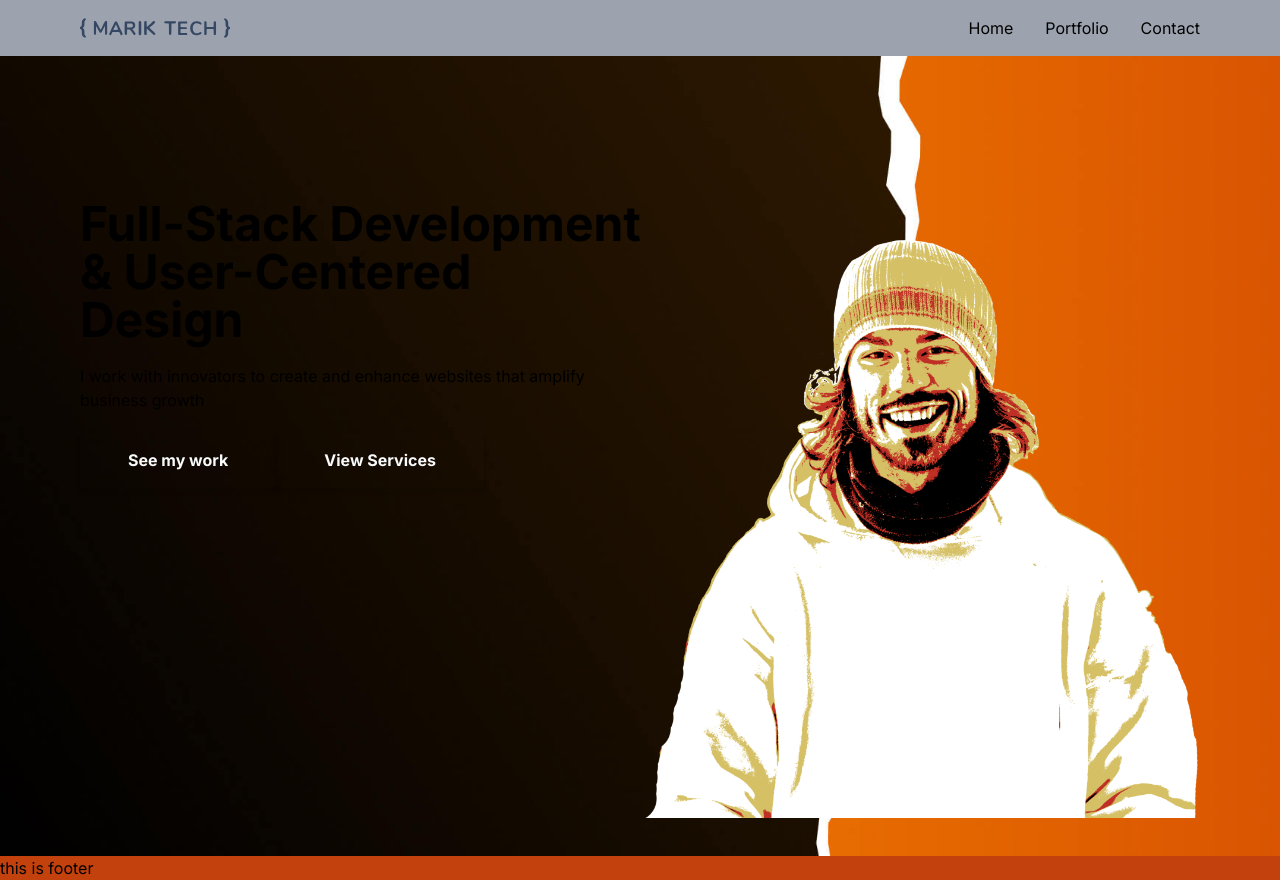
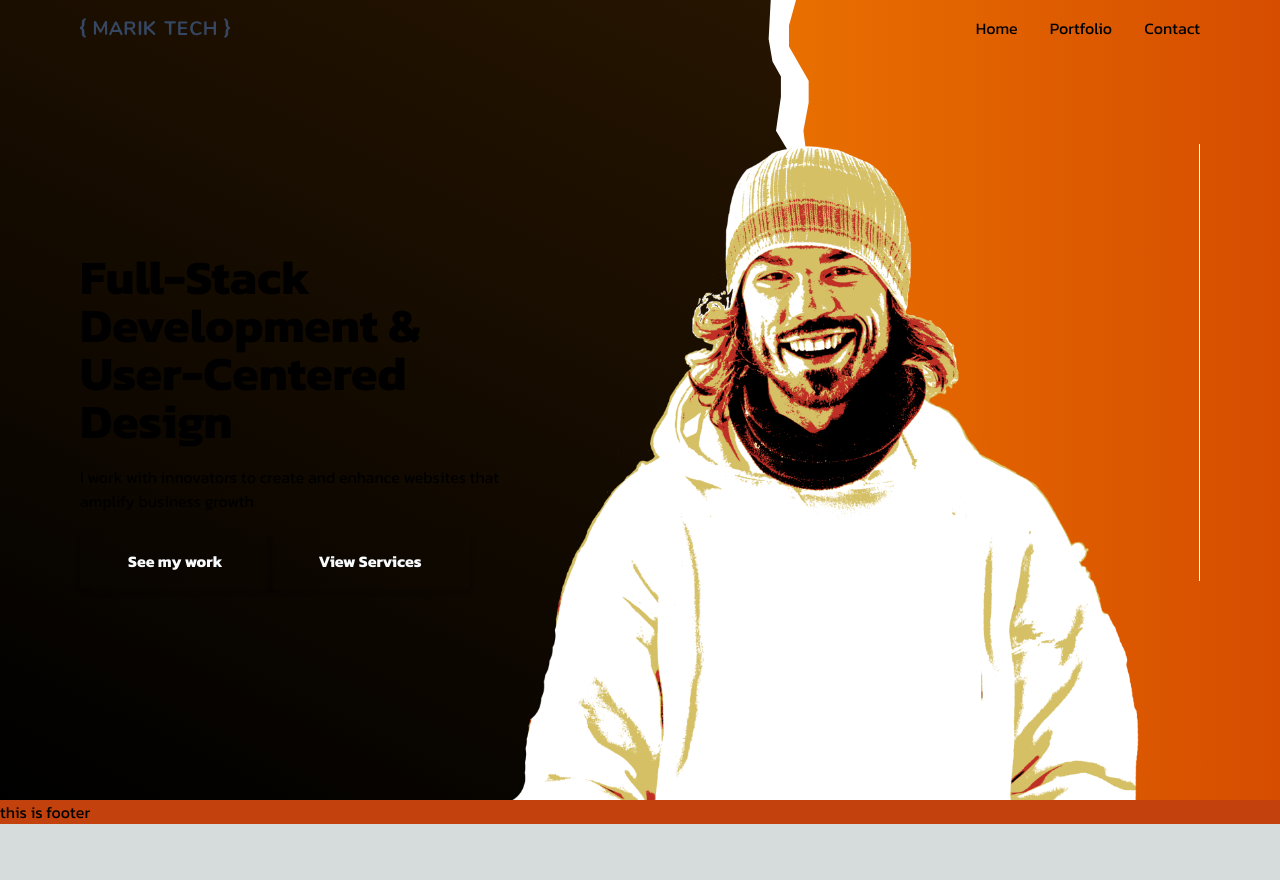
Before and after one commit to pmarik/portfolio-nextjs, a Next.js app: page / in a window 1280 px wide. After the commit the page ends 824 px from the top, so only its background shows below. Built offline with nearby package versions, Linux system fonts and the light colour scheme.

Commit message:
feat: initial hero section layout

```diff
--- a/next.config.js
+++ b/next.config.js
@@ -1,4 +1,31 @@
 /** @type {import('next').NextConfig} */
-const nextConfig = {}
+const nextConfig = {
+    webpack(config) {
+          // Grab the existing rule that handles SVG imports
+        const fileLoaderRule = config.module.rules.find((rule) =>
+            rule.test?.test?.('.svg'),
+        )
+
+        config.module.rules.push(
+            // Reapply the existing rule, but only for svg imports ending in ?url
+            {
+            ...fileLoaderRule,
+            test: /\.svg$/i,
+            resourceQuery: /url/, // *.svg?url
+            },
+            // Convert all other *.svg imports to React components
+            {
+            test: /\.svg$/i,
+            resourceQuery: { not: /url/ }, // exclude if *.svg?url
+            use: ['@svgr/webpack'],
+            },
+        )
+
+        // Modify the file loader rule to ignore *.svg, since we have it handled now.
+        fileLoaderRule.exclude = /\.svg$/i
+
+        return config
+      },
+}
 
 module.exports = nextConfig
--- a/package.json
+++ b/package.json
@@ -22,5 +22,8 @@
     "react-dom": "18.2.0",
     "tailwindcss": "3.3.3",
     "typescript": "5.1.6"
+  },
+  "devDependencies": {
+    "@svgr/webpack": "^8.0.1"
   }
 }
--- a/src/app/layout.tsx
+++ b/src/app/layout.tsx
@@ -1,10 +1,10 @@
 import './globals.css'
 import type { Metadata } from 'next'
-import { Inter } from 'next/font/google'
+import { Kanit } from 'next/font/google'
 import Nav from '@/components/organisms/Nav/Nav.component'
 import Footer from '@/components/organisms/Footer/Footer.component'
 
-const inter = Inter({ subsets: ['latin'] })
+const kanit = Kanit({ subsets: ["latin"], weight: ["400", "700"]})
 
 export const metadata: Metadata = {
   title: 'Create Next App',
@@ -18,7 +18,7 @@ export default function RootLayout({
 }) {
   return (
     <html lang="en">
-      <body className={inter.className}>
+      <body className={kanit.className}>
         <Nav />
         {children}
         <Footer />
--- a/src/components/organisms/HeroSection/HeroSection.component.tsx
+++ b/src/components/organisms/HeroSection/HeroSection.component.tsx
@@ -1,10 +1,11 @@
 import ButtonLink from "@/components/atoms/ButtonLink/ButtonLink.component"
 import Image from 'next/image'
+import Orangebg from '@/assets/orange-jagged.svg'
 
 const HeroSection:React.FC = () => {
     return (
-        <div className="flex justify-between w-full h-screen bg-hero-img bg-cover px-20 pt-36">
-            <div className="space-y-5 max-w-prose">
+        <div className="relative grid grid-cols-12 grid-rows-6 w-full h-screen bg-dark-gradient bg-cover px-20 pt-36">
+            <div className="space-y-5 max-w-prose row-start-2 col-start-1 col-end-6">
                 <h1 className="text-5xl font-bold">Full-Stack Development & User-Centered Design</h1>
                 <p>I work with innovators to create and enhance websites that amplify business growth</p>
                 <div className="flex">
@@ -22,17 +23,17 @@ const HeroSection:React.FC = () => {
                     </ButtonLink>
                 </div>
             </div>
-            <div className="relative w-full">
+            <div className="relative w-full z-10 col-start-5 col-end-13 row-start-1 row-end-7">
                 <Image
                     src="/marik-tech-hero.png"
                     alt="Marik Tech Hero Image"
-                    // width={467}
-                    // height={488}
                     fill={true}
                     priority
                     className="object-contain"
                 />
             </div>
+            <Orangebg className="absolute top-0 right-0 h-screen w-[45vw]"/>
+            <div className="border-r border-white z-10 h-2/3 col-end-13 row-start-1 row-end-7"/>
         </div>
     )
 }
--- a/src/components/organisms/Nav/Nav.component.tsx
+++ b/src/components/organisms/Nav/Nav.component.tsx
@@ -3,7 +3,7 @@ import NavLinks from '@/components/molecules/NavLinks/NavLinks.component'
 
 const Nav:React.FC = () => {
     return (
-        <div className="w-full bg-gray-400 flex justify-between px-20 py-4">
+        <div className="w-full absolute flex justify-between px-20 py-4 z-20">
             <Image
                 src="/logo-script.svg"
                 alt="Marik Tech logo"
--- a/tailwind.config.js
+++ b/tailwind.config.js
@@ -19,6 +19,7 @@ module.exports = {
       },
       backgroundImage: {
         'hero-img': "url('/images/hero-bg.jpg')",
+        'dark-gradient': "linear-gradient(26deg, #000 0%, #2E1900 100%);",
         'gradient-radial': 'radial-gradient(var(--tw-gradient-stops))',
         'gradient-conic':
           'conic-gradient(from 180deg at 50% 50%, var(--tw-gradient-stops))',
```
Also changed, not shown: src/assets/orange-jagged.svg (added), 1 other file (tests, documents, lock files or other folders).
